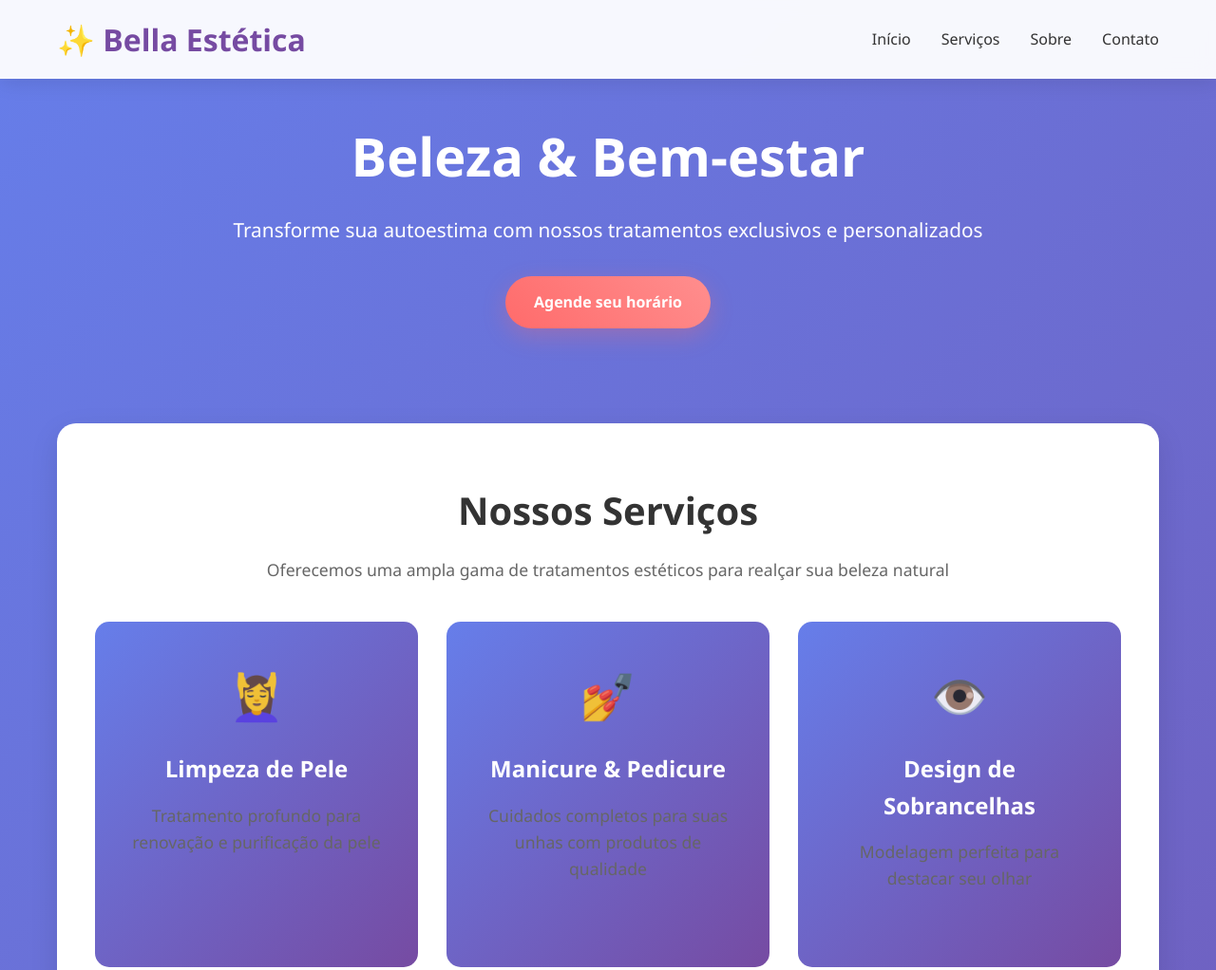
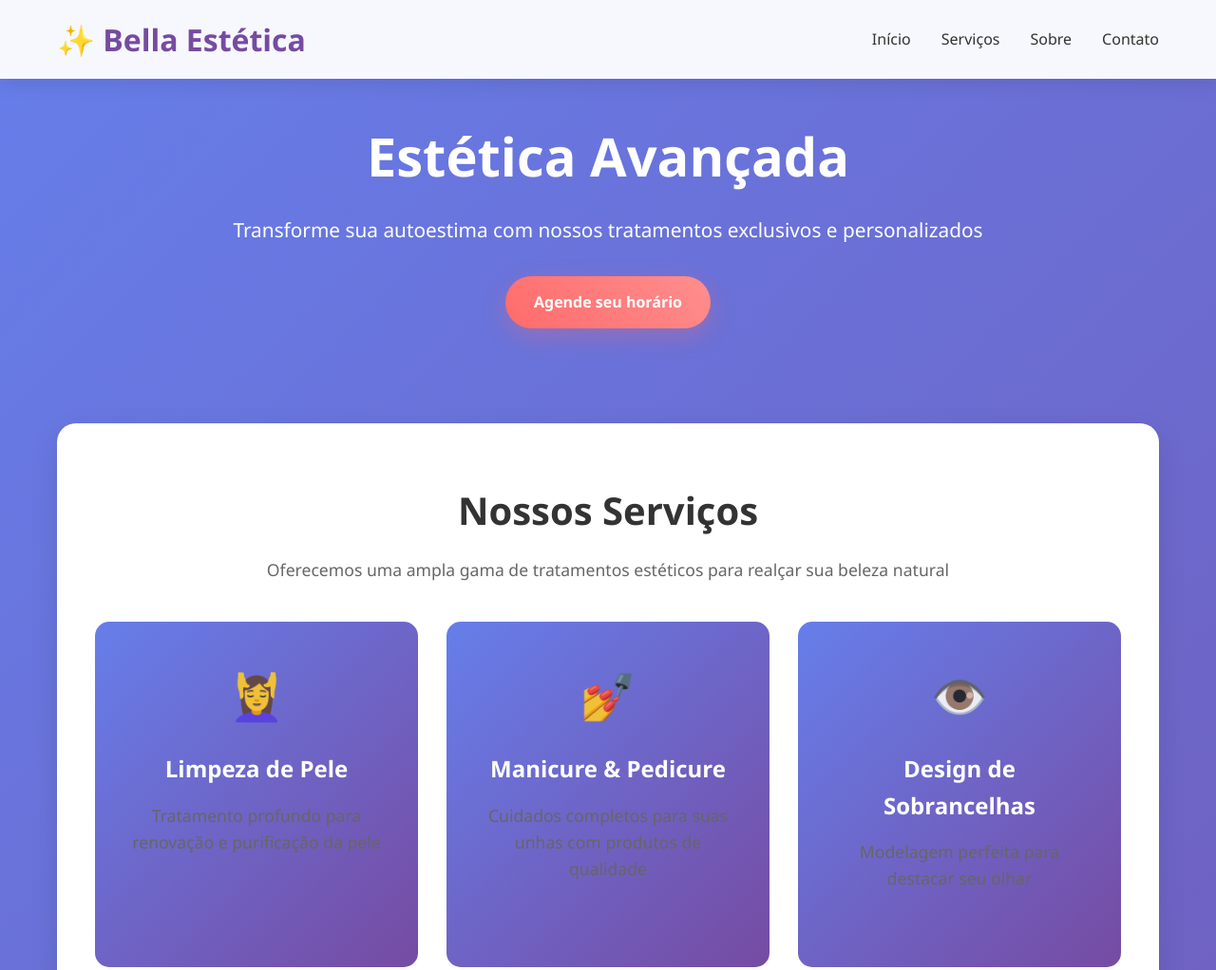
Before and after one commit to MauricioHaiduck/MarindiaHaiduck, a plain HTML site: page index.html in a window 1280 px wide. Shown: the top 1022 px of the page at 95% size. Drawn offline with Linux system fonts and the light colour scheme.

Commit message:
Update index.html

```diff
--- a/index.html
+++ b/index.html
@@ -3,7 +3,7 @@
 <head>
     <meta charset="UTF-8">
     <meta name="viewport" content="width=device-width, initial-scale=1.0">
-    <title>Bella Estética - Cuidados com Beleza e Bem-estar</title>
+    <title>Maríndia Haiduck - Estética Avançada</title>
     <style>
         * {
             margin: 0;
@@ -288,7 +288,7 @@
     <main>
         <section id="home" class="hero">
             <div class="container">
-                <h1>Beleza & Bem-estar</h1>
+                <h1>Estética Avançada</h1>
                 <p>Transforme sua autoestima com nossos tratamentos exclusivos e personalizados</p>
                 <a href="#contato" class="btn">Agende seu horário</a>
             </div>
```
